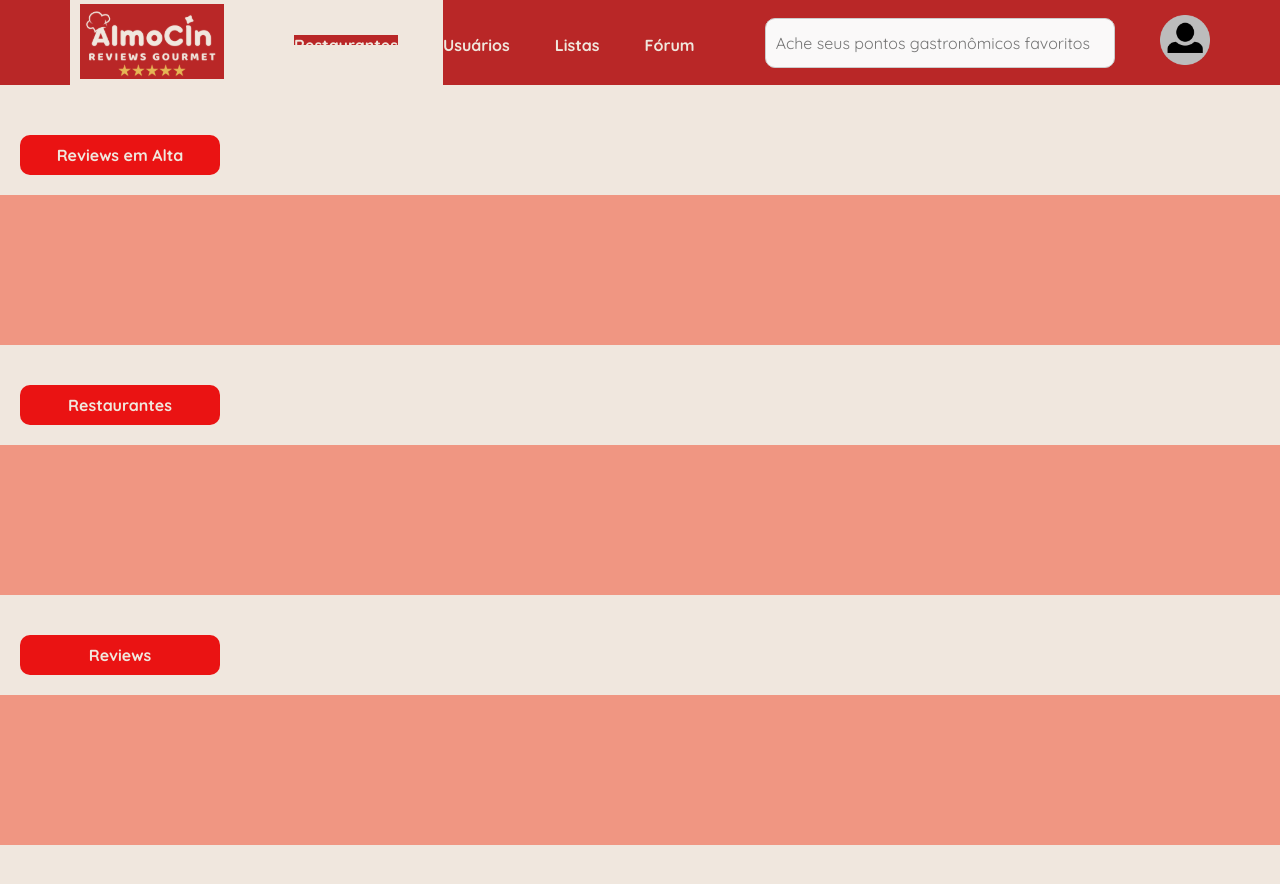
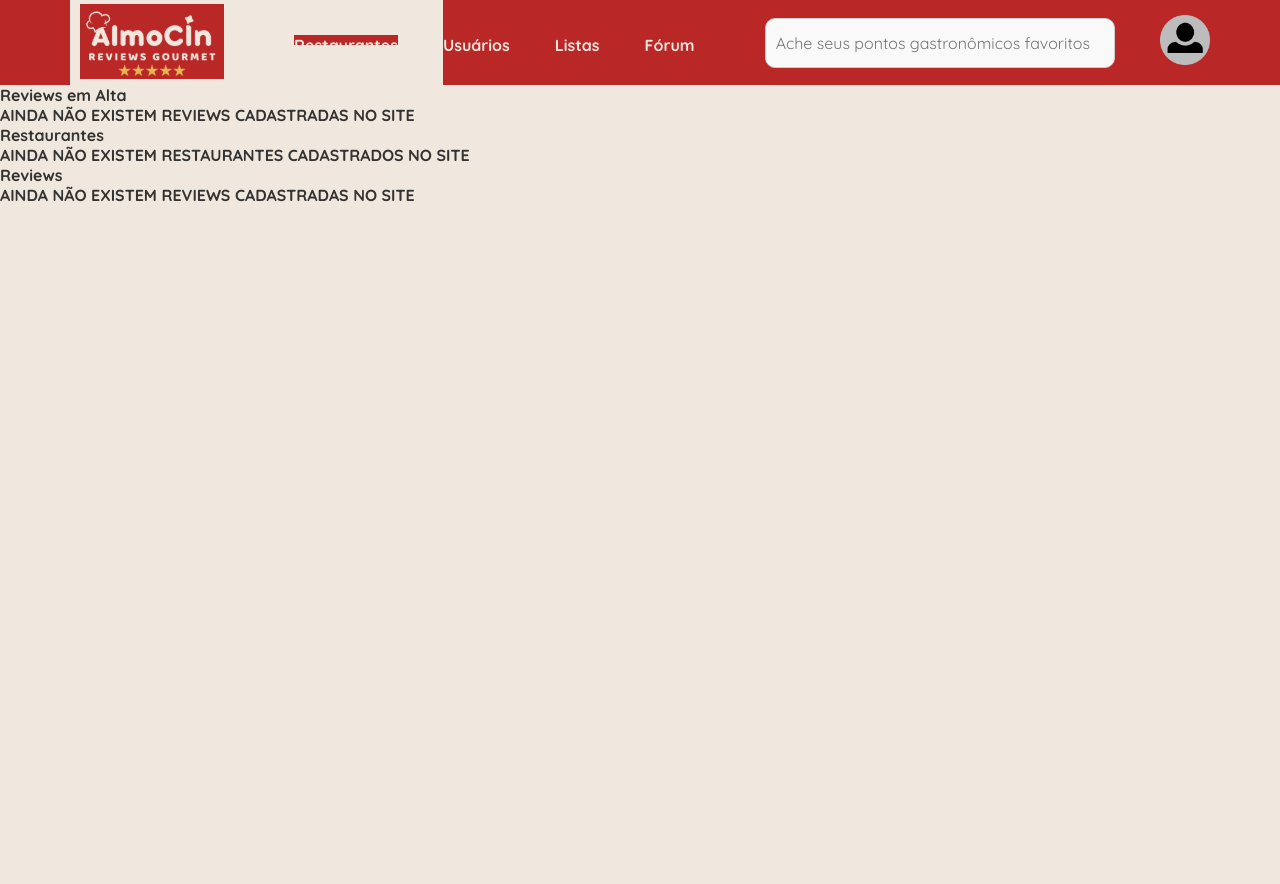
Before and after one commit to Software-Engineering-Assistantship/ess-base-project, a React (Create React App) app in the folder frontend/: page /feed in a window 1280 px wide. Shown: the top 884 px of the page. After the commit the page ends 800 px from the top, so only its background shows below. Built offline with nearby package versions, Linux system fonts and the light colour scheme.

Commit message:
Update Feed.js

```diff
--- a/frontend/src/routes/feed/Feed.js
+++ b/frontend/src/routes/feed/Feed.js
@@ -1,23 +1,58 @@
 import React from "react"
+import { useState } from "react"
 import '../../style/Feed.css'
 import Header from "../../header/Header.js";
+import triangle from "../../assets/triangle.png";
 const API_BASE = "http://localhost:3001"
 
 const Feed = () => {
+    const [restaurants] = useState([]);
+    const [reviews] = useState([]);
+
     return (
         <div>
-            <div className ="header">
+            <div className="header">
                 <Header />
             </div>
 
-            <h1 className="trendingReviews">Reviews em Alta</h1>
-            <div className="listTrendingReviews"></div>
+            <h1 className="title">Reviews em Alta</h1>
+            {reviews.length === 0 && (
+                <div className="content">
+                    <h1 className= "noDataReview">AINDA NÃO EXISTEM REVIEWS CADASTRADAS NO SITE</h1>
+                </div>
+            )}
+            {reviews.length > 0 && (
+                <div className="content">
+                    <img src={triangle} alt="triangle" className="leftTriangle"/>
+                    <img src={triangle} alt="triangle" className="rightTriangle"/>
+                </div>
+            )}
 
-            <h1 className="randomRestaurants">Restaurantes</h1>
-            <div className="listRandomRestaurants"></div>
+            <h1 className="title">Restaurantes</h1>
+            {restaurants.length === 0 && (
+                <div className="content">
+                    <h1 className= "noDataRestaurant">AINDA NÃO EXISTEM RESTAURANTES CADASTRADOS NO SITE</h1>
+                </div>
+            )}
+            {restaurants.length > 0 && (
+                <div className="content">
+                    <img src={triangle} alt="triangle" className="leftTriangle"/>
+                    <img src={triangle} alt="triangle" className="rightTriangle"/>
+                </div>
+            )}
 
-            <h1 className="randomReviews">Reviews</h1>
-            <div className="listRandomReviews"></div>
+            <h1 className="title">Reviews</h1>
+            {reviews.length === 0 && (
+                <div className="lastContent">
+                    <h1 className= "noDataReview">AINDA NÃO EXISTEM REVIEWS CADASTRADAS NO SITE</h1>
+                </div>
+            )}
+            {reviews.length > 0 && (
+                <div className="lastContent">
+                    <img src={triangle} alt="triangle" className="leftTriangle"/>
+                    <img src={triangle} alt="triangle" className="rightTriangle"/>
+                </div>
+            )}
         </div>
     )
 }
```
